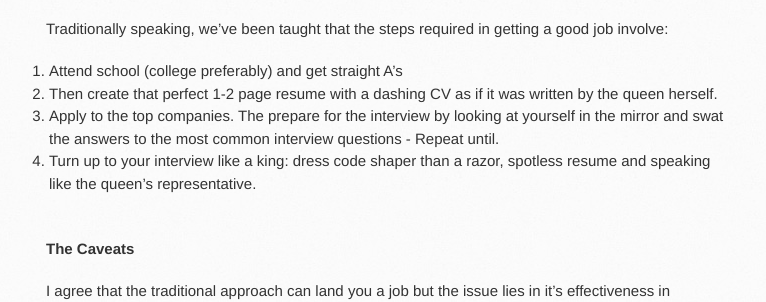
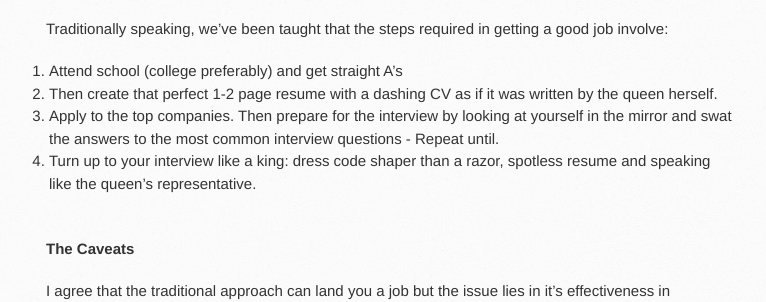
Before and after one commit to SolomonPerkins/solomonperkins.github.io, a Jekyll site: the page built from _posts/2016-03-26-Graduates-Your-Resume-Needs-Validation.md, in a window 1280 px wide and 900 px high, scrolled down 872 px. Shown: the part 153-455 px from the top of the window, without its empty margins (124-890 px from the left). Built offline with Jekyll 4.4.1, drawn with Linux system fonts in a browser that asks for light colours; nearby versions of some CDN libraries; comment, search, counter and statistics services are not loaded.

Commit message:
fix grammar

```diff
--- a/_posts/2016-03-26-Graduates-Your-Resume-Needs-Validation.md
+++ b/_posts/2016-03-26-Graduates-Your-Resume-Needs-Validation.md
@@ -30,7 +30,7 @@ Traditionally speaking, we've been taught that the steps required in getting a g
 
 1. Attend school (college preferably) and get straight A's
 2. Then create that perfect 1-2 page resume with a dashing CV as if it was written by the queen herself.
-3. Apply to the top companies. The prepare for the interview by looking at yourself in the mirror and swat the answers to the most common interview questions - Repeat until.
+3. Apply to the top companies. Then prepare for the interview by looking at yourself in the mirror and swat the answers to the most common interview questions - Repeat until.
 4. Turn up to your interview like a king: dress code shaper than a razor, spotless resume and speaking like the queen's representative.
 
 <br/>
```
